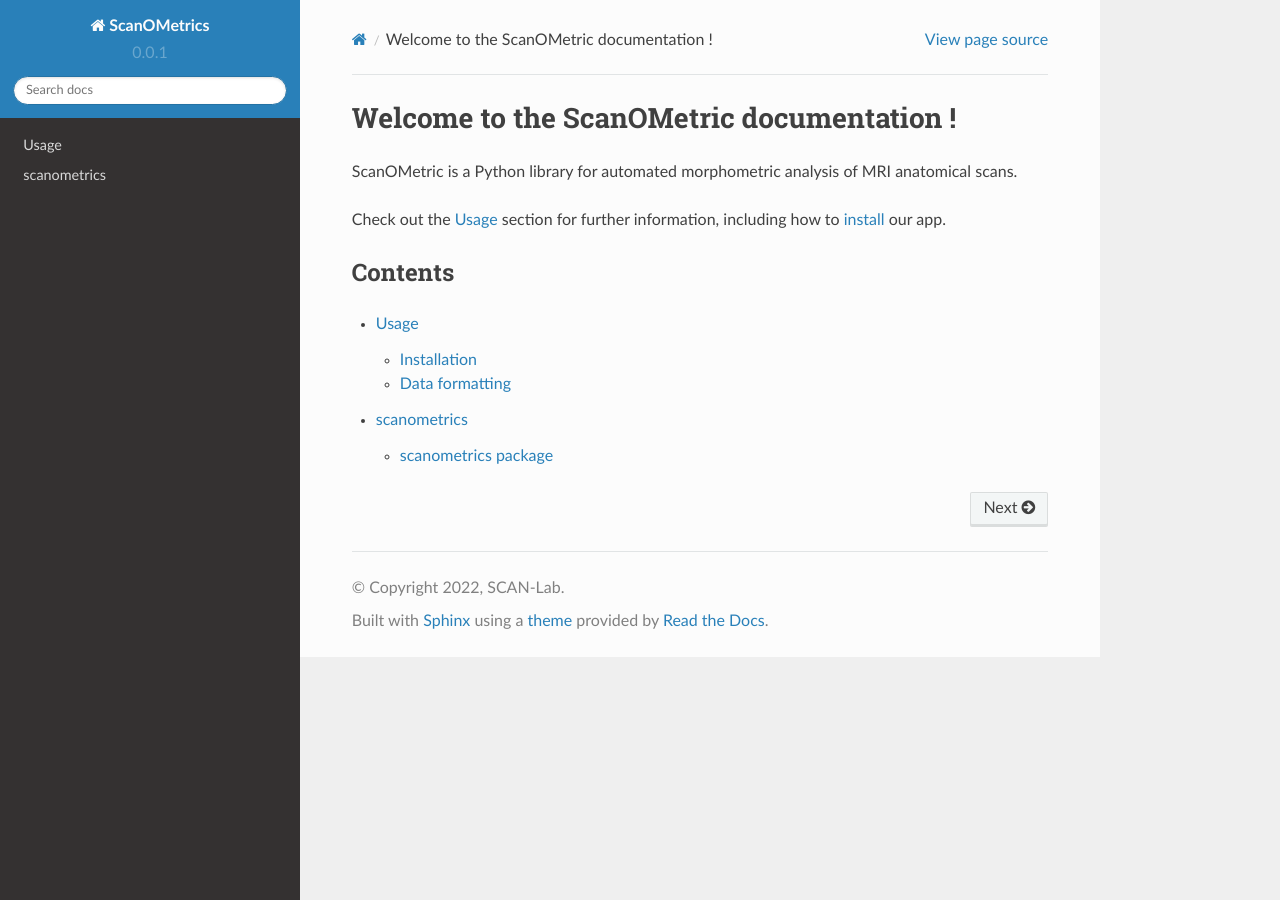
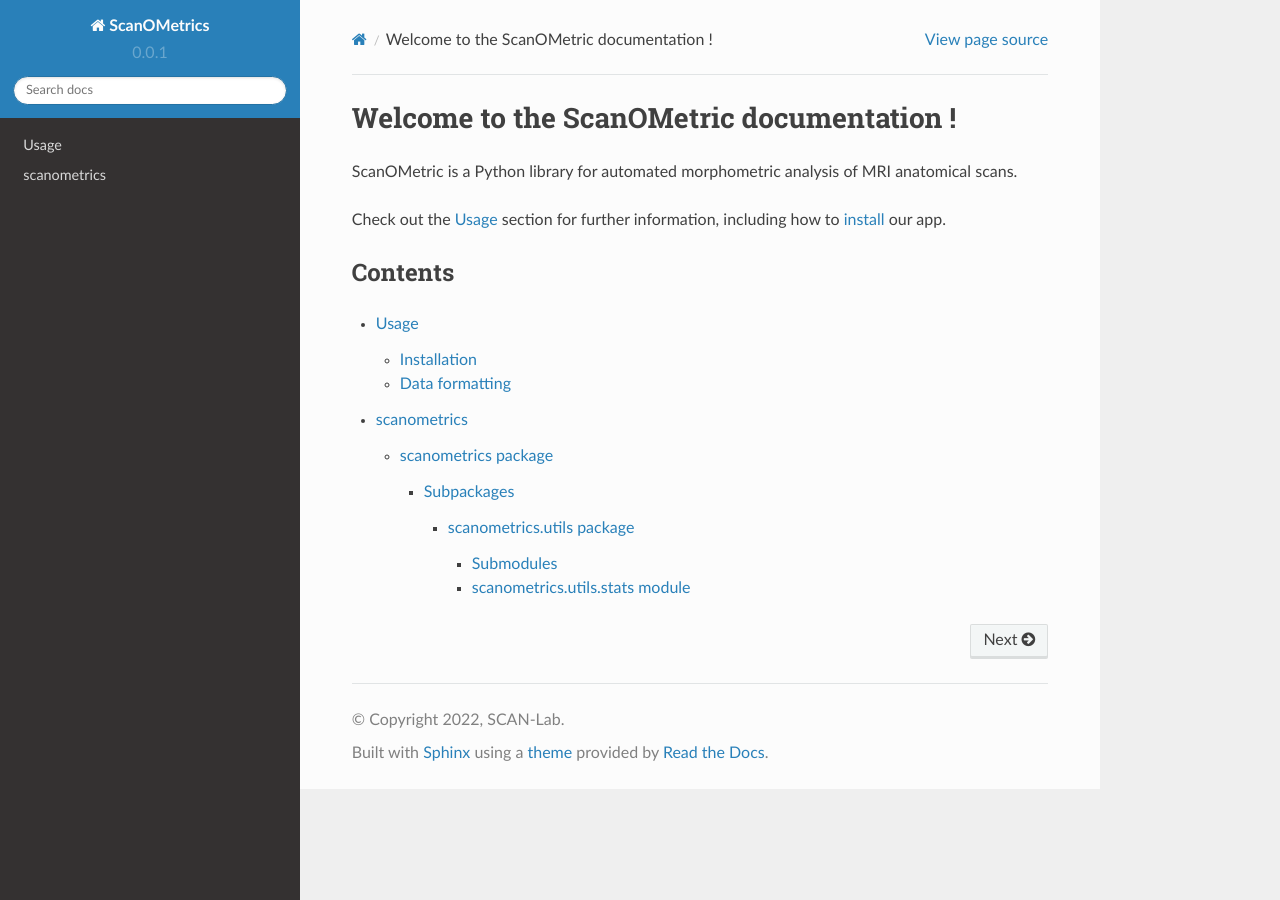
Before and after one commit to davidrs06/test, a Sphinx documentation site: the page built from docs/source/index.rst, in a window 1280 px wide. Built offline with Sphinx 7.4.7 and the Read the Docs theme 2.0.0, drawn with Linux system fonts in a browser that asks for light colours.

Commit message:
Reran build_docs.sh after adding __init__.py file

```diff
--- a/docs/source/scanometrics.rst
+++ b/docs/source/scanometrics.rst
@@ -5,3 +5,11 @@
    :members:
    :undoc-members:
    :show-inheritance:
+
+Subpackages
+-----------
+
+.. toctree::
+   :maxdepth: 4
+
+   scanometrics.utils
--- /dev/null
+++ b/docs/source/scanometrics.utils.rst
@@ -0,0 +1,18 @@
+scanometrics.utils package
+==========================
+
+.. automodule:: scanometrics.utils
+   :members:
+   :undoc-members:
+   :show-inheritance:
+
+Submodules
+----------
+
+scanometrics.utils.stats module
+-------------------------------
+
+.. automodule:: scanometrics.utils.stats
+   :members:
+   :undoc-members:
+   :show-inheritance:
```
